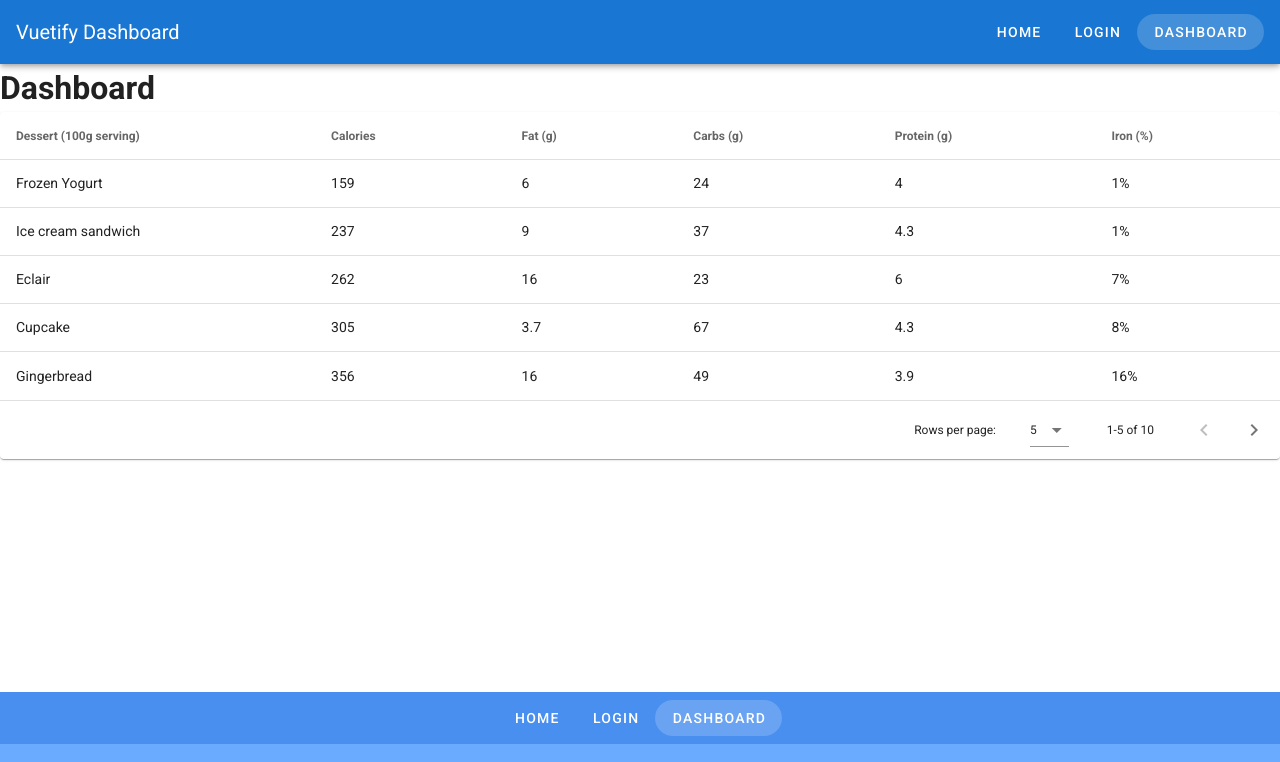
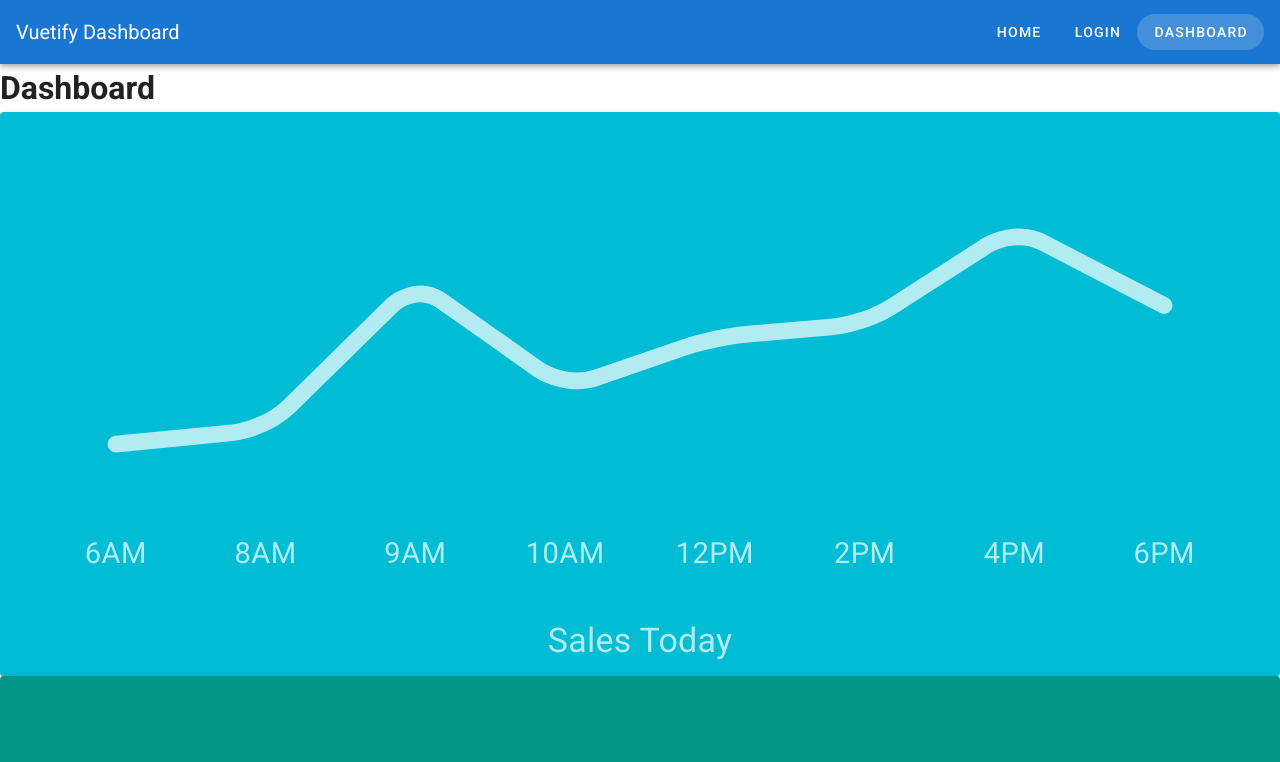
Before and after one commit to lekegitrepo/vuetify-dashboard, a Vue app: page /dashboard in a window 1280 px wide. Shown: the top 762 px of the page. Built offline with nearby package versions, Linux system fonts and the light colour scheme.

Commit message:
Update dashboard view

```diff
--- a/src/views/Dashboard.vue
+++ b/src/views/Dashboard.vue
@@ -1,132 +1,64 @@
 <template>
   <div>
     <h1>Dashboard</h1>
-    <v-data-table
-      :headers="headers"
-      :items="desserts"
-      :items-per-page="5"
-      class="elevation-1"
-      @click:row="selectRow"
-    ></v-data-table>
+
+    <SalesGraph v-for="sale in sales" :key="`${sale.title}`" :sale="sale" />
+
+    <StatisticCard
+      v-for="statistic in statistics"
+      :key="`${statistic.title}`"
+      :statistic="statistic"
+    />
+
+    <EmployeesTable :employees="employees" @select-employee="setEmployee" />
+
+    <EventTimeline :timeline="timeline" />
+
     <v-snackbar v-model="snackbar">
-      You have selected {{ currentItem }}
-
-      <template v-slot:action="{ attrs }">
-        <v-btn color="pink" text v-bind="attrs" @click="snackbar = false">
-          Close
-        </v-btn>
-      </template>
+      You have selected {{ selectedEmployee.name }},
+      {{ selectedEmployee.title }}
+      <v-btn color="pink" text @click="snackbar = false">
+        Close
+      </v-btn>
     </v-snackbar>
   </div>
 </template>
 
 <script>
+import EmployeesTable from "../components/EmployeesTable";
+import EventTimeline from "../components/EventTimeline";
+import SalesGraph from "../components/SalesGraph";
+import StatisticCard from "../components/StatisticCard";
+import employeesData from "../data/employees.json";
+import timelineData from "../data/timeline.json";
+import salesData from "../data/sales.json";
+import statisticsData from "../data/statistics.json";
 export default {
+  name: "DashboardPage",
+  components: {
+    EmployeesTable,
+    EventTimeline,
+    SalesGraph,
+    StatisticCard,
+  },
   data() {
     return {
-      currentItem: "",
+      employees: employeesData,
+      sales: salesData,
+      selectedEmployee: {
+        name: "",
+        title: "",
+      },
       snackbar: false,
-      headers: [
-        {
-          text: "Dessert (100g serving)",
-          align: "start",
-          sortable: false,
-          value: "name",
-        },
-        { text: "Calories", value: "calories" },
-        { text: "Fat (g)", value: "fat" },
-        { text: "Carbs (g)", value: "carbs" },
-        { text: "Protein (g)", value: "protein" },
-        { text: "Iron (%)", value: "iron" },
-      ],
-      desserts: [
-        {
-          name: "Frozen Yogurt",
-          calories: 159,
-          fat: 6.0,
-          carbs: 24,
-          protein: 4.0,
-          iron: "1%",
-        },
-        {
-          name: "Ice cream sandwich",
-          calories: 237,
-          fat: 9.0,
-          carbs: 37,
-          protein: 4.3,
-          iron: "1%",
-        },
-        {
-          name: "Eclair",
-          calories: 262,
-          fat: 16.0,
-          carbs: 23,
-          protein: 6.0,
-          iron: "7%",
-        },
-        {
-          name: "Cupcake",
-          calories: 305,
-          fat: 3.7,
-          carbs: 67,
-          protein: 4.3,
-          iron: "8%",
-        },
-        {
-          name: "Gingerbread",
-          calories: 356,
-          fat: 16.0,
-          carbs: 49,
-          protein: 3.9,
-          iron: "16%",
-        },
-        {
-          name: "Jelly bean",
-          calories: 375,
-          fat: 0.0,
-          carbs: 94,
-          protein: 0.0,
-          iron: "0%",
-        },
-        {
-          name: "Lollipop",
-          calories: 392,
-          fat: 0.2,
-          carbs: 98,
-          protein: 0,
-          iron: "2%",
-        },
-        {
-          name: "Honeycomb",
-          calories: 408,
-          fat: 3.2,
-          carbs: 87,
-          protein: 6.5,
-          iron: "45%",
-        },
-        {
-          name: "Donut",
-          calories: 452,
-          fat: 25.0,
-          carbs: 51,
-          protein: 4.9,
-          iron: "22%",
-        },
-        {
-          name: "KitKat",
-          calories: 518,
-          fat: 26.0,
-          carbs: 65,
-          protein: 7,
-          iron: "6%",
-        },
-      ],
+      statistics: statisticsData,
+      timeline: timelineData,
     };
   },
   methods: {
-    selectRow(event) {
+    setEmployee(event) {
       this.snackbar = true;
-      this.currentItem = event.name;
+      this.selectedEmployee.name = event.name;
+      this.selectedEmployee.title = event.title;
     },
   },
 };
```
